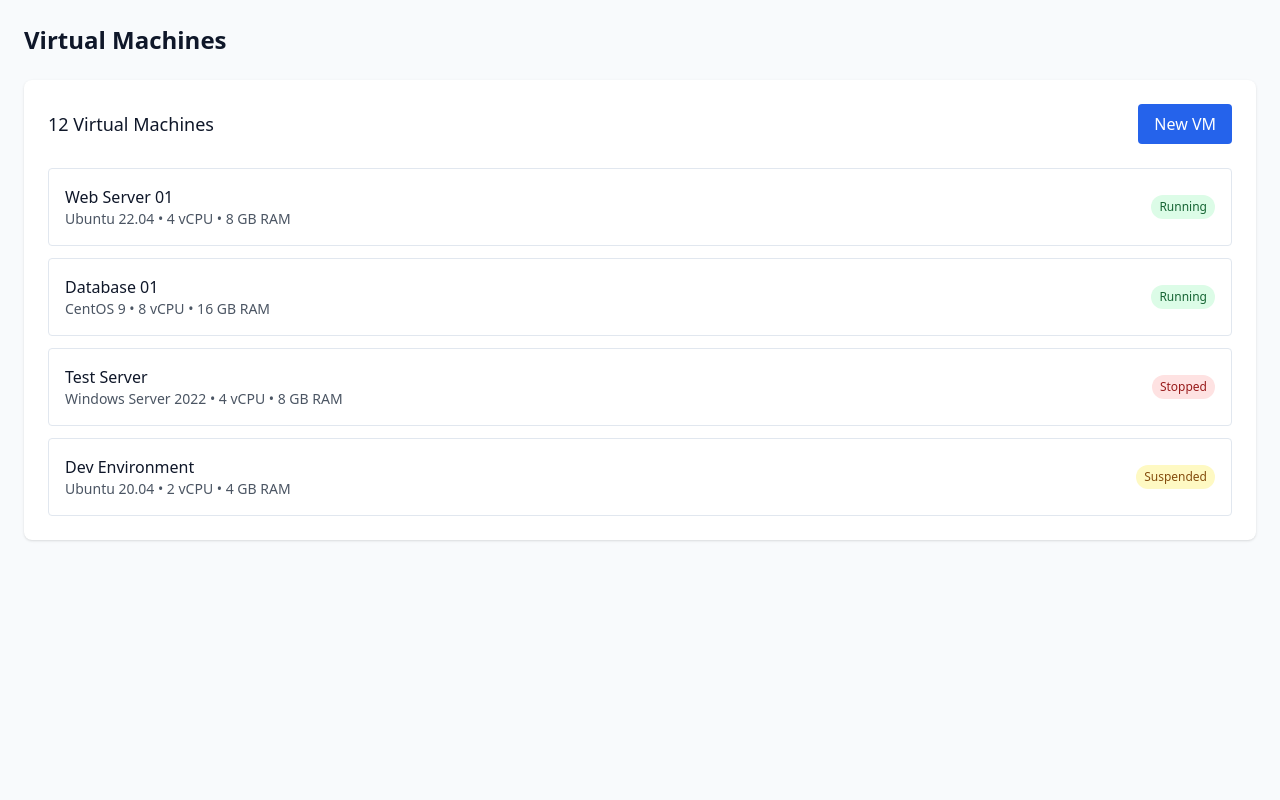
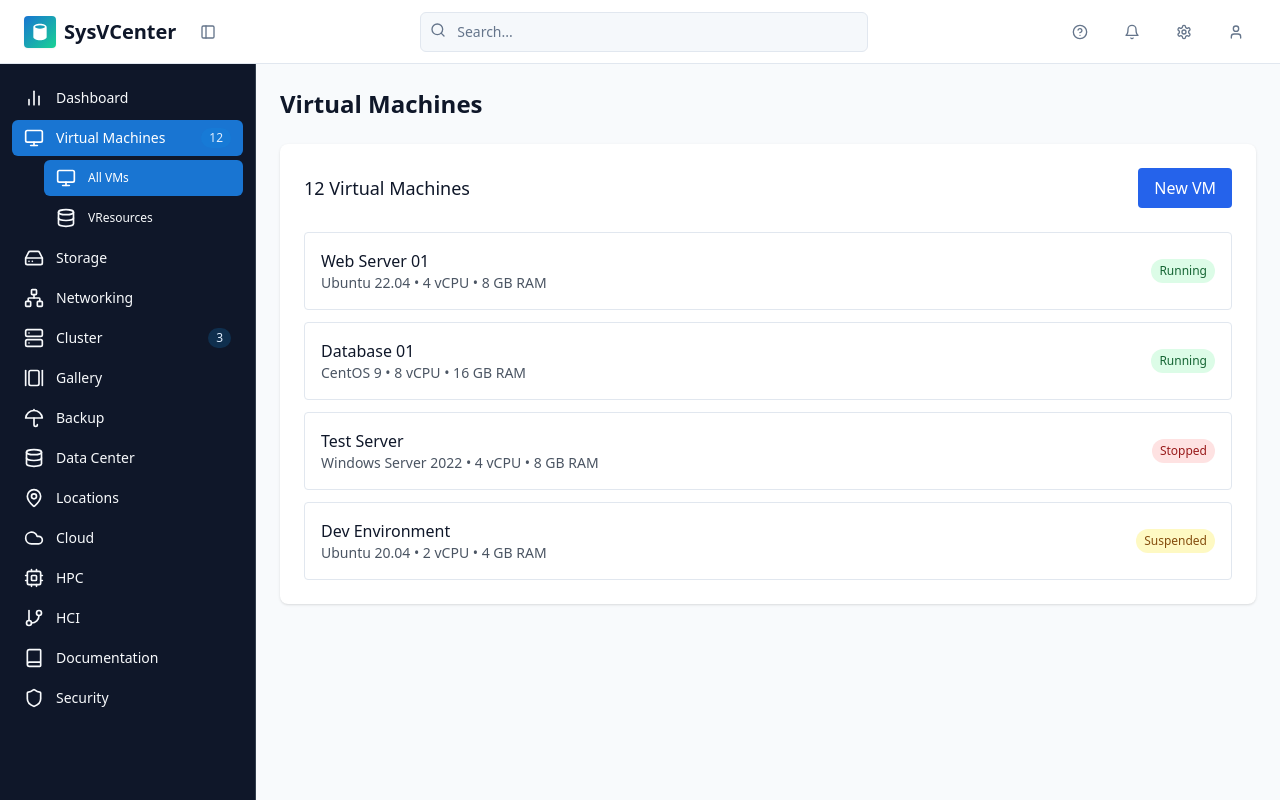
Before and after one commit to wwaredev/hypervista, a React (Vite) app: page /virtualmachines in a window 1280 px wide. Built offline with nearby package versions, Linux system fonts and the light colour scheme.

Commit message:
Fix: Header and Sidebar not rendering

```diff
--- /dev/null
+++ b/src/components/Layout.tsx
@@ -0,0 +1,31 @@
+import { useState } from "react";
+import { Sidebar } from "@/components/Sidebar";
+import { Header } from "@/components/Header";
+import { cn } from "@/lib/utils";
+
+interface LayoutProps {
+  children: React.ReactNode;
+}
+
+export const Layout = ({ children }: LayoutProps) => {
+  const [collapsed, setCollapsed] = useState(false);
+
+  const toggleSidebar = () => {
+    setCollapsed(!collapsed);
+  };
+
+  return (
+    <div className="min-h-screen bg-background flex flex-col">
+      <Header toggleSidebar={toggleSidebar} />
+      <div className="flex flex-1 pt-16">
+        <Sidebar collapsed={collapsed} />
+        <main className={cn(
+          "flex-1 overflow-y-auto h-[calc(100vh-4rem)]",
+          collapsed ? "ml-[4.5rem]" : "ml-64"
+        )}>
+          {children}
+        </main>
+      </div>
+    </div>
+  );
+};
--- a/src/main.tsx
+++ b/src/main.tsx
@@ -25,6 +25,7 @@ import Documentation from './components/Documentation'
 import Security from './components/Security'
 import VResources from './components/VResources'
 import NotFound from './components/NotFound'
+import { Layout } from './components/Layout'
 
 const queryClient = new QueryClient()
 
@@ -35,21 +36,21 @@ ReactDOM.createRoot(document.getElementById('root')!).render(
         <BrowserRouter>
           <Routes>
             <Route path="/" element={<Index />} />
-            <Route path="/virtualmachines" element={<VirtualMachines />} />
-            <Route path="/storage" element={<Storage />} />
-            <Route path="/networking" element={<Networking />} />
-            <Route path="/cluster" element={<Cluster />} />
-            <Route path="/gallery" element={<Gallery />} />
-            <Route path="/backup" element={<Backup />} />
-            <Route path="/datacenter" element={<DataCenter />} />
-            <Route path="/locations" element={<Locations />} />
-            <Route path="/cloud" element={<Cloud />} />
-            <Route path="/hpc" element={<HPC />} />
-            <Route path="/hci" element={<HCI />} />
-            <Route path="/documentation" element={<Documentation />} />
-            <Route path="/security" element={<Security />} />
-            <Route path="/vresources" element={<VResources />} />
-            <Route path="*" element={<NotFound />} />
+            <Route path="/virtualmachines" element={<Layout><VirtualMachines /></Layout>} />
+            <Route path="/storage" element={<Layout><Storage /></Layout>} />
+            <Route path="/networking" element={<Layout><Networking /></Layout>} />
+            <Route path="/cluster" element={<Layout><Cluster /></Layout>} />
+            <Route path="/gallery" element={<Layout><Gallery /></Layout>} />
+            <Route path="/backup" element={<Layout><Backup /></Layout>} />
+            <Route path="/datacenter" element={<Layout><DataCenter /></Layout>} />
+            <Route path="/locations" element={<Layout><Locations /></Layout>} />
+            <Route path="/cloud" element={<Layout><Cloud /></Layout>} />
+            <Route path="/hpc" element={<Layout><HPC /></Layout>} />
+            <Route path="/hci" element={<Layout><HCI /></Layout>} />
+            <Route path="/documentation" element={<Layout><Documentation /></Layout>} />
+            <Route path="/security" element={<Layout><Security /></Layout>} />
+            <Route path="/vresources" element={<Layout><VResources /></Layout>} />
+            <Route path="*" element={<Layout><NotFound /></Layout>} />
           </Routes>
         </BrowserRouter>
         <Toaster />
```
